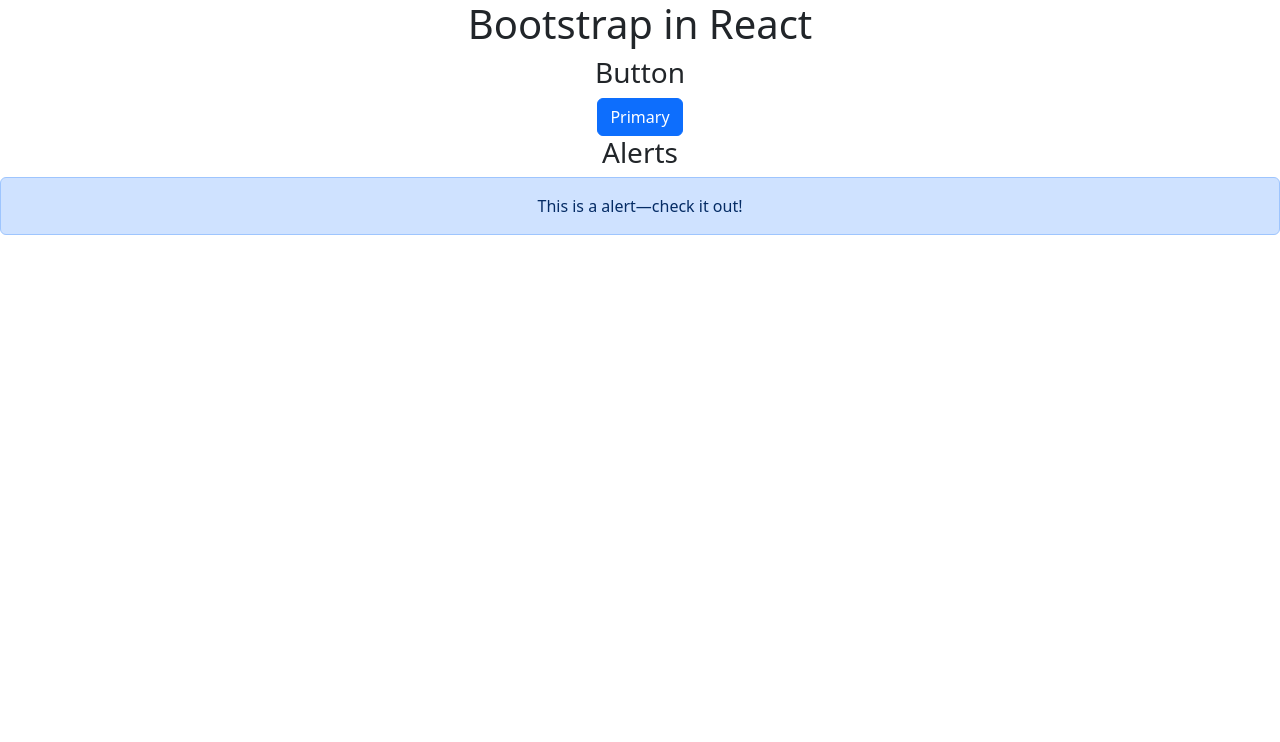
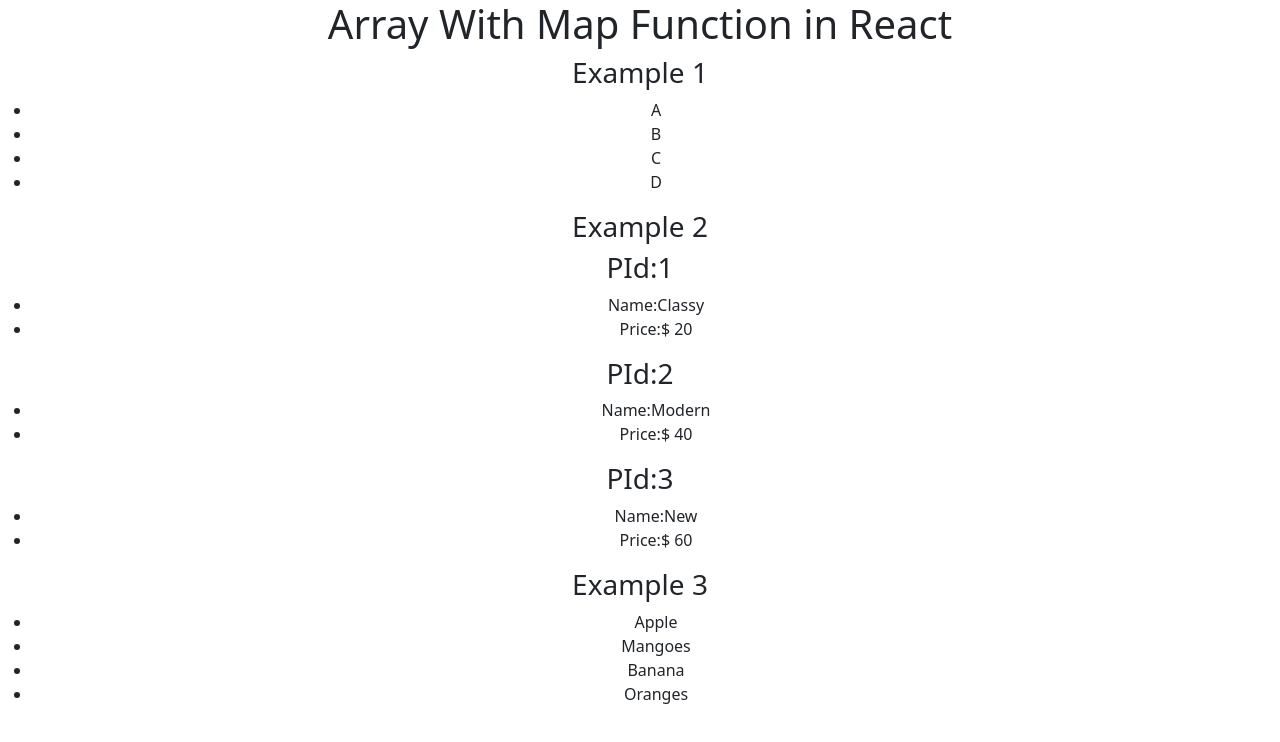
Before and after one commit to TaimoorAli77/code4Education, a React (Create React App) app: page / in a window 1280 px wide. Shown: the top 742 px of the page. Built offline with nearby package versions, Linux system fonts and the light colour scheme.

Commit message:
map function

```diff
--- a/src/App.js
+++ b/src/App.js
@@ -1,27 +1,69 @@
 import React from 'react'
 import './App.css'
-import { Button, Alert } from 'react-bootstrap';
-// import Button from 'react-bootstrap/Button';
-// import Alert from 'react-bootstrap/Alert';
 
 
 const App = () => {
 
+  // Example 1
+  const arr = ["A", "B", "C", "D"]
+  //Example 2 Array of objects
+  const arrObj = [
+    {
+      id: 1,
+      product: "Classy",
+      price: 20
+    },
+    {
+      id: 2,
+      product: "Modern",
+      price: 40
+    },
+    {
+      id: 3,
+      product: "New",
+      price: 60
+    },
+  ]
+  //Example 3
 
+  const fruits = ["Apple", "Mangoes", "Banana", "Oranges"]
+  const fruitItems = fruits.map((fruit, index) => <li key={index}>{fruit}</li>)
   return (<>
     <div className='App'>
-      <h1> Bootstrap in React </h1>
-      <h3>Button</h3>
-      <Button variant="primary">Primary</Button>{"  "} <br></br>
-      <h3>Alerts</h3>
+      <h1> Array With Map Function in React </h1>
+      {/* Example 1 */}
+      <h3>Example 1</h3>
 
-        <Alert  variant={'primary'}>
-          This is a  alert—check it out!
-        </Alert>
+      <ul>
+        {arr.map((data, i) => (
+          <div index={i}>
+            <li>
+              {data}
+            </li>
+          </div>
+        ))}
+      </ul>
 
+      {/* //Example 2 */}
+      <h3>Example 2</h3>
+
+      <div>
+        {arrObj.map((data, i) => (
+          <div index={data.id}>
+            <h3>PId:{data.id}</h3>
+            <ul>
+              <li>Name:{data.product}</li>
+              <li> Price:$ {data.price}</li>
+            </ul>
+          </div>
+        ))}
+      </div>
+      {/* Example 3 */}
+      <h3>Example 3</h3>
+      <ul>
+        {fruitItems}
+      </ul>
     </div>
-
-
   </>
 
   )
```
Also changed, not shown: inf.txt.
